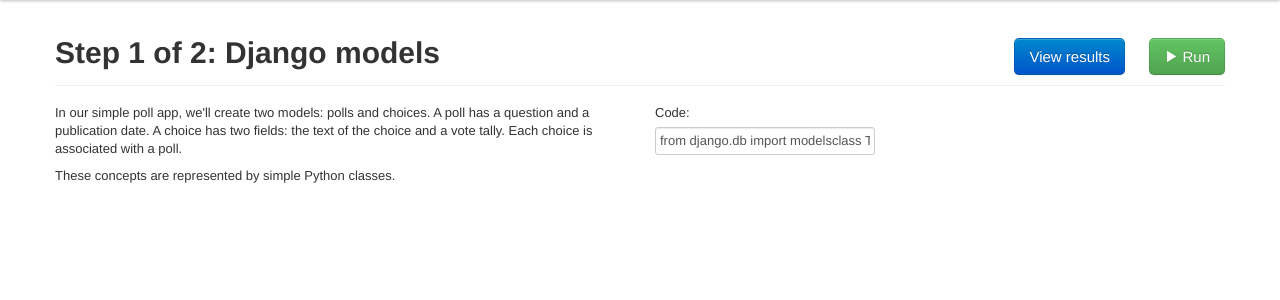
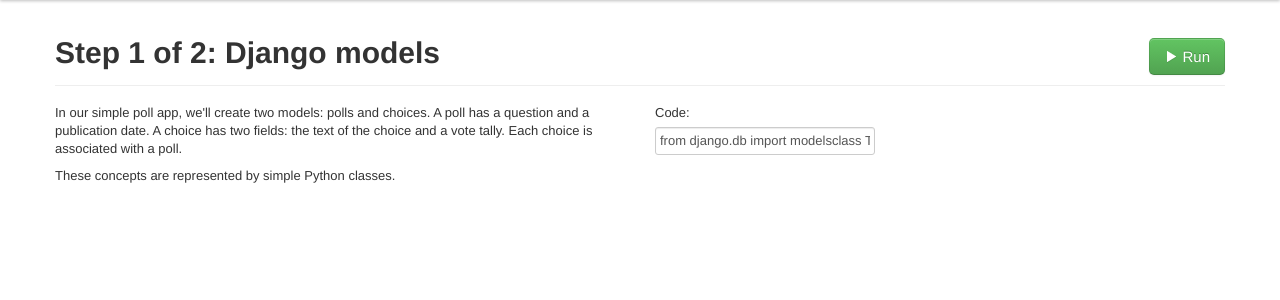
Before and after one commit to ONsec-Lab/djangodash2012, a Django app: page /tutorial/1/1/ in a window 1280 px wide. Shown: the part 40-340 px from the top of the page. Run offline with Django 3.2, Linux system fonts and the light colour scheme; data comes from the database, SQL or seed files in the repository; some libraries are stand-ins or nearby versions.

Commit message:
hide view results button by default

```diff
--- a/frontend/templates/tutorial.html
+++ b/frontend/templates/tutorial.html
@@ -4,7 +4,7 @@
 {% csrf_token %}
 <div class="page-header">
     <h1>Step {{ step.num }} of {{ tutorial.steps_count }}: {{ step.title }}</h1>
-    <button class="btn btn-large btn-primary" id="viewResultsButton">View results</button>
+    <button class="btn btn-large btn-primary hide" id="viewResultsButton">View results</button>
     <button class="btn btn-success btn-large"  id="tutorialRunButton"><i class="icon-play icon-white"></i> Run</button>
 </div>
 <div class="modal hide" id="resultsWindow">
@@ -14,10 +14,6 @@
   </div>
   <div class="modal-body">
     <iframe src="{{ results_url }}"></iframe>
-  </div>
-  <div class="modal-footer">
-    <!-- <a href="#" class="btn" data-dismiss="modal">Close</a> -->
-<!--     <a href="#" class="btn btn-primary">Save changes</a> -->
   </div>
 </div>
 
```
